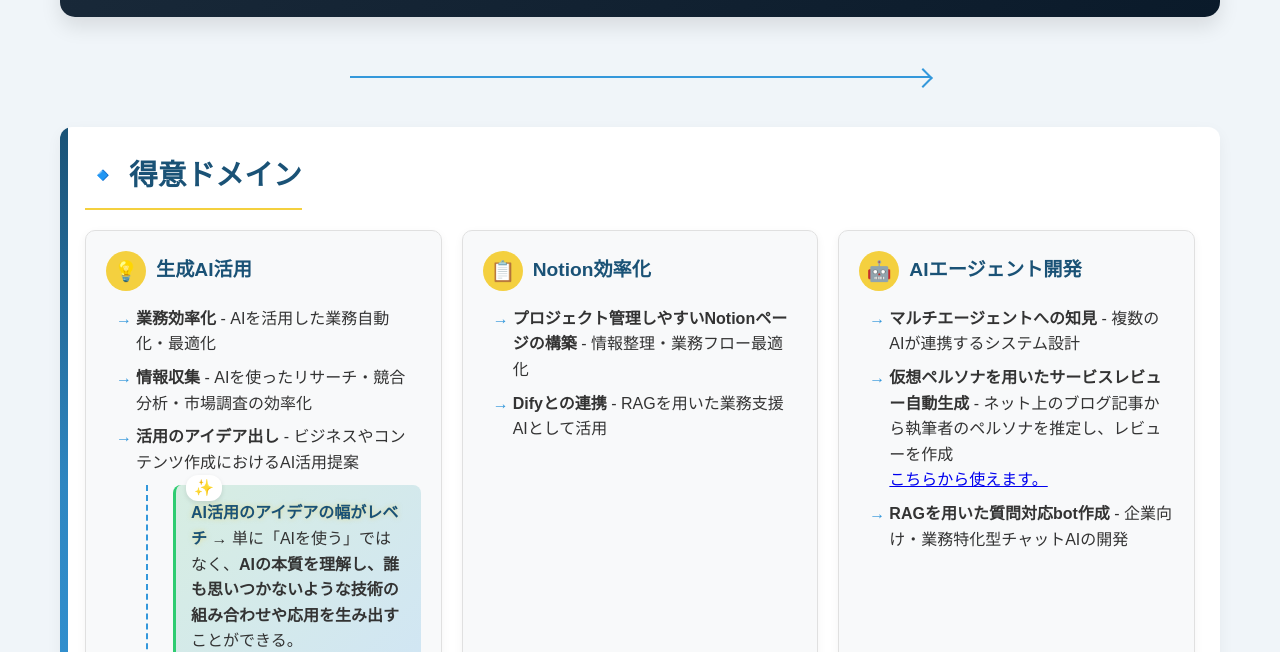
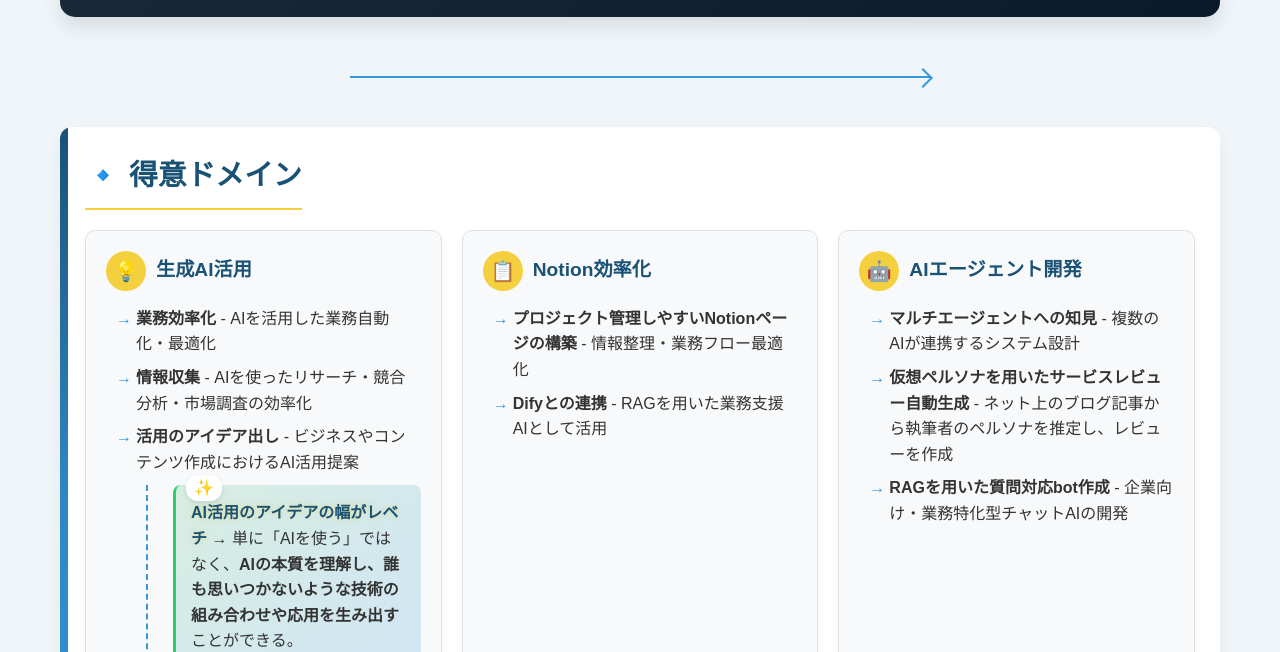
Before and after one commit to yusaku-0312/portfolio, a plain HTML site: page index.html in a window 1280 px wide. Shown: the part 148-800 px from the top of the page. Drawn offline with Linux system fonts and the light colour scheme.

Commit message:
URL削除

```diff
--- a/index.html
+++ b/index.html
@@ -416,7 +416,6 @@
                     <ul>
                         <li><strong>マルチエージェントへの知見</strong> - 複数のAIが連携するシステム設計</li>
                         <li><strong>仮想ペルソナを用いたサービスレビュー自動生成</strong> - ネット上のブログ記事から執筆者のペルソナを推定し、レビューを作成<br>
-                            <a href="https://servicereviewapp-1.onrender.com" target="_blank" rel="noopener noreferrer">こちらから使えます。</a>
                         </li>
                         <li><strong>RAGを用いた質問対応bot作成</strong> - 企業向け・業務特化型チャットAIの開発</li>
                     </ul>
```
